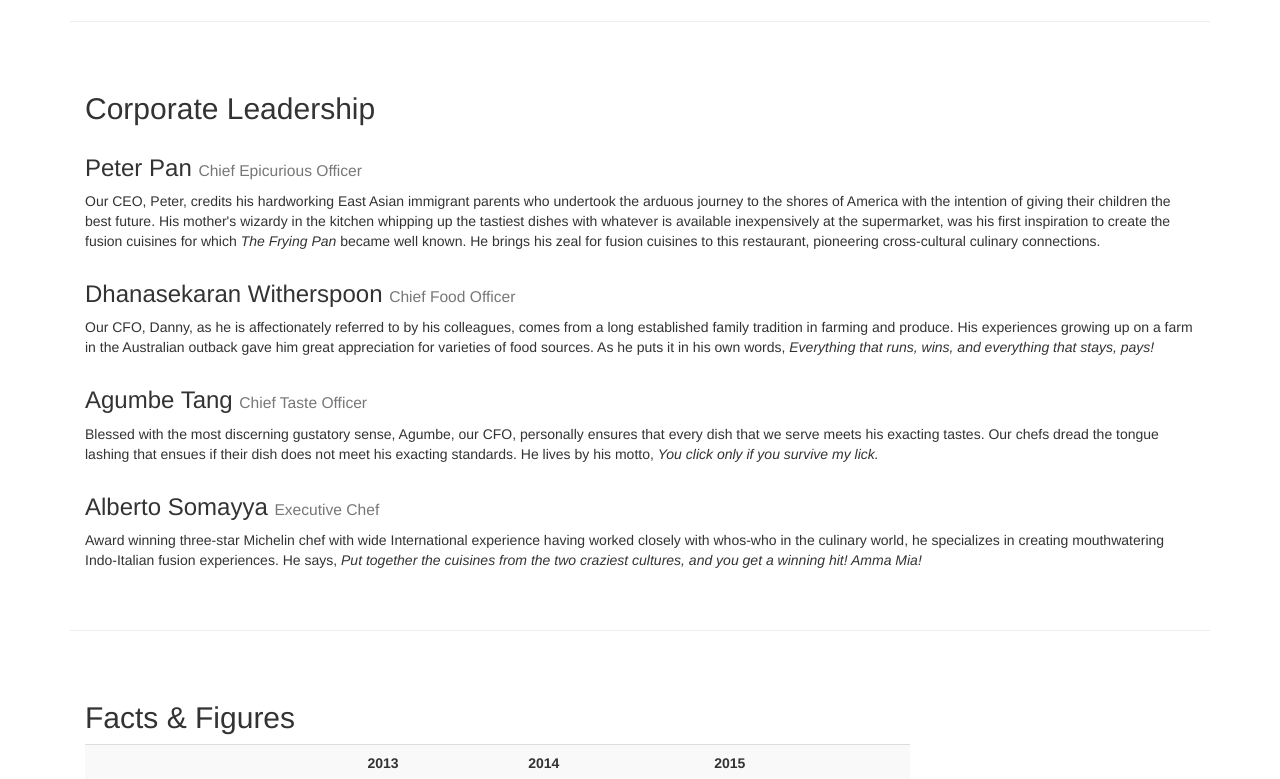
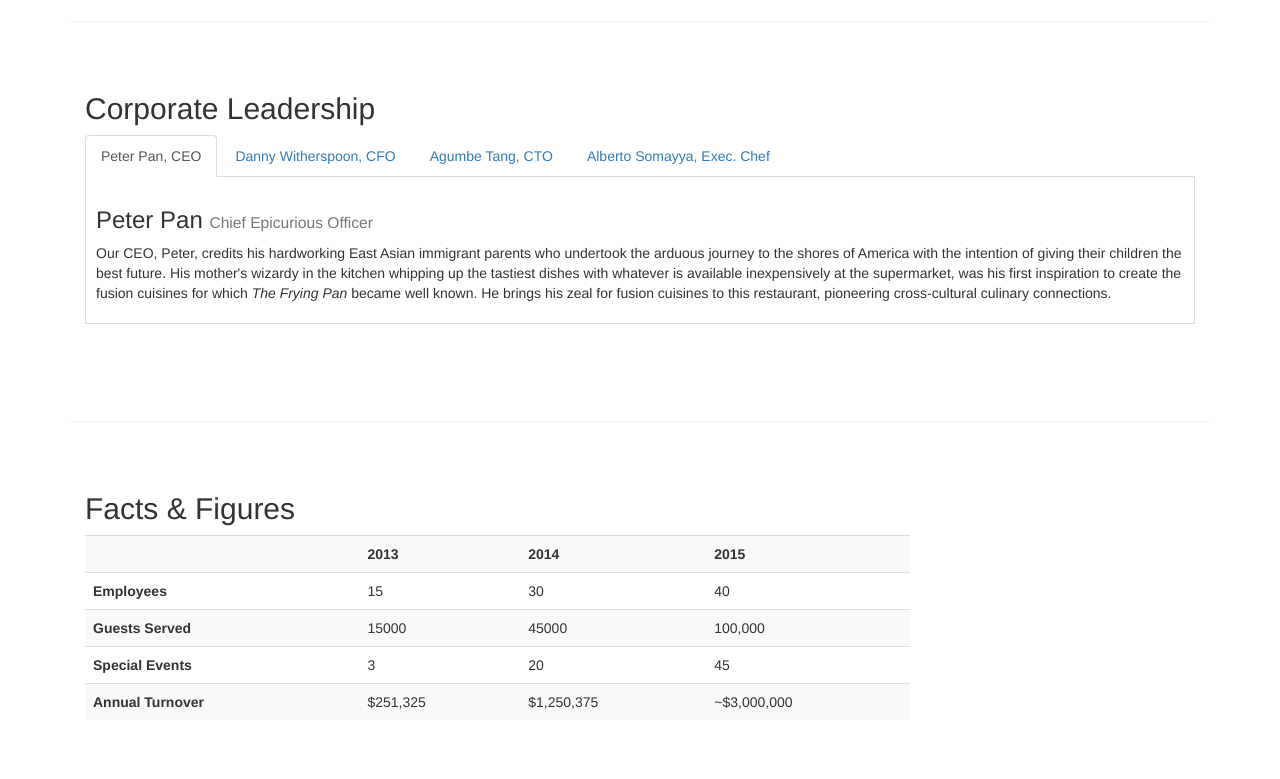
Before and after one commit to ThomasMey123/WebDevelopment, a plain HTML site: page Course2 - Frontend Web UI Frameworks/conFusion/aboutus.html in a window 1280 px wide. Shown: the part 1020-1799 px from the top of the page. Drawn offline with nearby package versions, Linux system fonts and the light colour scheme.

Commit message:
nweek 3 inital

```diff
--- a/Course2 - Frontend Web UI Frameworks/conFusion/aboutus.html
+++ b/Course2 - Frontend Web UI Frameworks/conFusion/aboutus.html
@@ -138,26 +138,38 @@
         <div class="row row-content" >
             <div class="col-xs-12">
                 <h2>Corporate Leadership</h2>
-            </div>
-
-            <div class="col-xs-12">
+                <ul class="nav nav-tabs" role="tablist">
+                    <li role="presentation" class="active">
+                    <a href="#peter" aria-controls="peter"
+                     role="tab" data-toggle="tab">Peter Pan, CEO</a></li>
+                    <li role="presentation"><a href="#danny"
+                     aria-controls="danny" role="tab"
+                     data-toggle="tab">Danny Witherspoon, CFO</a></li>
+                    <li role="presentation"><a href="#agumbe"
+                     aria-controls="agumbe" role="tab"
+                     data-toggle="tab">Agumbe Tang, CTO</a></li>
+                    <li role="presentation"><a href="#alberto"
+                     aria-controls="alberto" role="tab"
+                     data-toggle="tab">Alberto Somayya, Exec. Chef</a></li>
+                </ul>
+                <div class="tab-content">
+                    <div role="tabpanel" class="tab-pane fade in active" id="peter">
                         <h3>Peter Pan <small>Chief Epicurious Officer</small></h3>
                         <p>Our CEO, Peter, credits his hardworking East Asian immigrant parents who undertook the arduous journey to the shores of America with the intention of giving their children the best future. His mother's wizardy in the kitchen whipping up the tastiest dishes with whatever is available inexpensively at the supermarket, was his first inspiration to create the fusion cuisines for which <em>The Frying Pan</em> became well known. He brings his zeal for fusion cuisines to this restaurant, pioneering cross-cultural culinary connections.</p>
                     </div>
-
-            <div class="col-xs-12">
+                    <div role="tabpanel" class="tab-pane fade" id="danny">
                         <h3>Dhanasekaran Witherspoon <small>Chief Food Officer</small></h3>
                         <p>Our CFO, Danny, as he is affectionately referred to by his colleagues, comes from a long established family tradition in farming and produce. His experiences growing up on a farm in the Australian outback gave him great appreciation for varieties of food sources. As he puts it in his own words, <em>Everything that runs, wins, and everything that stays, pays!</em></p>
                     </div>
-
-            <div class="col-xs-12">
+                    <div role="tabpanel" class="tab-pane fade" id="agumbe">
                         <h3>Agumbe Tang <small>Chief Taste Officer</small></h3>
                         <p>Blessed with the most discerning gustatory sense, Agumbe, our CFO, personally ensures that every dish that we serve meets his exacting tastes. Our chefs dread the tongue lashing that ensues if their dish does not meet his exacting standards. He lives by his motto, <em>You click only if you survive my lick.</em></p>
                     </div>
-
-            <div class="col-xs-12">
+                    <div role="tabpanel" class="tab-pane fade" id="alberto">
                         <h3>Alberto Somayya <small>Executive Chef</small></h3>
                         <p>Award winning three-star Michelin chef with wide International experience having worked closely with whos-who in the culinary world, he specializes in creating mouthwatering Indo-Italian fusion experiences. He says, <em>Put together the cuisines from the two craziest cultures, and you get a winning hit! Amma Mia!</em></p>
+                    </div>
+                </div>
             </div>
             <div>
                 <p style="padding:20px;"></p>
--- a/Course2 - Frontend Web UI Frameworks/conFusion/css/mystyles.css
+++ b/Course2 - Frontend Web UI Frameworks/conFusion/css/mystyles.css
@@ -61,3 +61,10 @@ body{
 .navbar-inverse .navbar-nav .open .dropdown-menu> li> a:hover {
     color:#000000;
 }
+
+.tab-content {
+    border-left: 1px solid #ddd;
+    border-right: 1px solid #ddd;
+    border-bottom: 1px solid #ddd;
+    padding: 10px;
+}
```
Also changed, not shown: 2 other files. Lines whose indentation alone changed are shown as unchanged.
